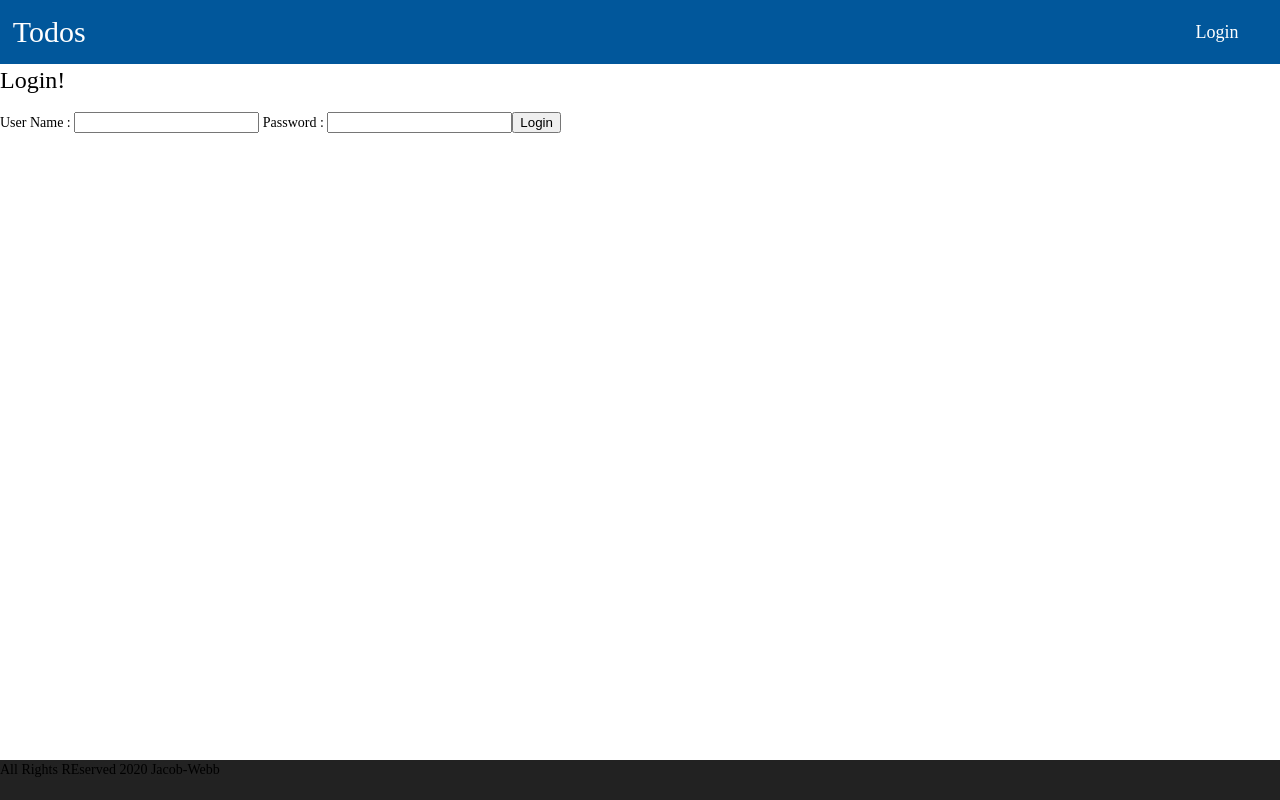
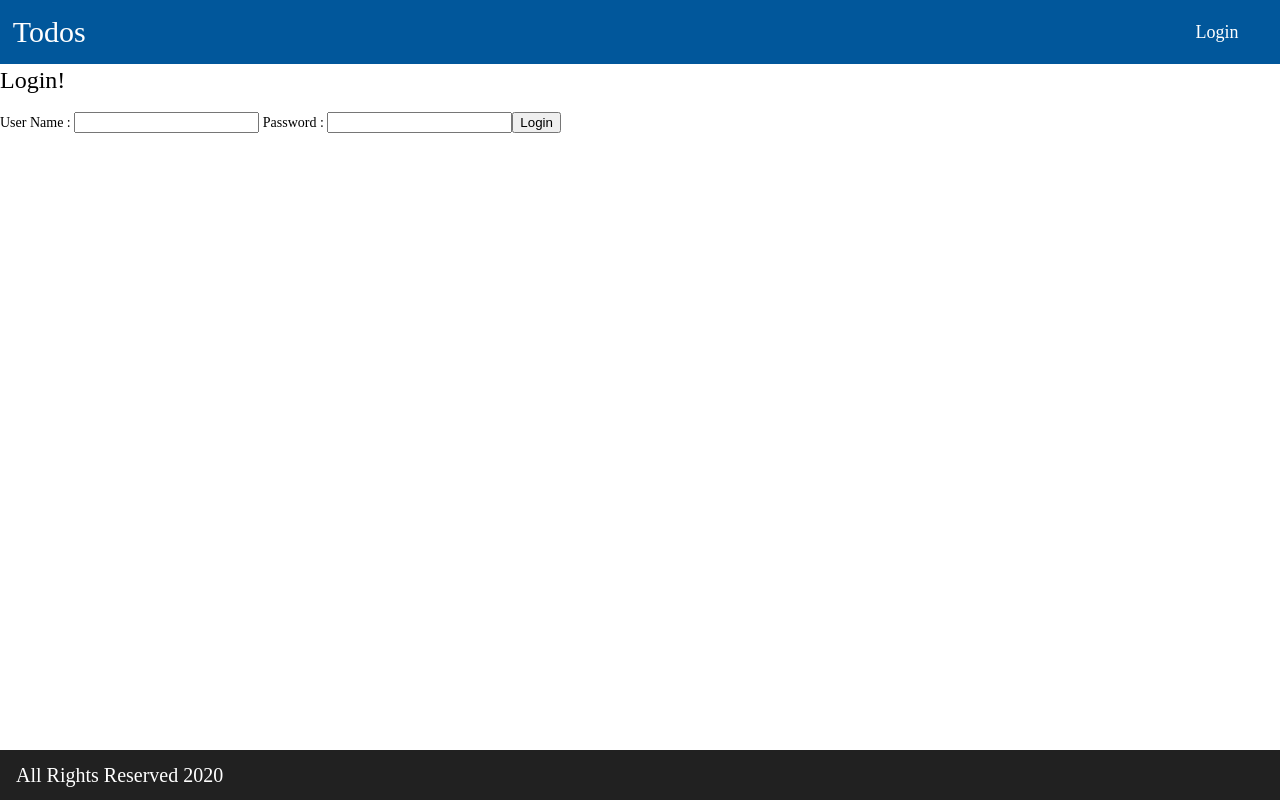
Before and after one commit to Jacob-Webb/todos-backend, an Angular app in the folder frontend/todo/: page / in a window 1280 px wide. Built offline with nearby package versions, Linux system fonts and the light colour scheme.

Commit message:
added current date to footer

```diff
--- a/frontend/todo/src/app/footer/footer.component.html
+++ b/frontend/todo/src/app/footer/footer.component.html
@@ -1,5 +1,9 @@
-<footer class="footer">
+<mat-toolbar class="footer">
+  All Rights Reserved {{date | date:'yyyy'}}
+</mat-toolbar>
+
+<!-- <footer class="footer">
   <div class="container">
-    <span class="text-muted">All Rights REserved 2020 Jacob-Webb</span>
+    <span class="text-muted">All Rights Rserved 2020 Jacob-Webb</span>
   </div>
-</footer>
+</footer> -->
--- a/frontend/todo/src/app/footer/footer.component.scss
+++ b/frontend/todo/src/app/footer/footer.component.scss
@@ -2,6 +2,5 @@
   position: absolute;
   bottom: 0;
   width: 100%;
-  height: 40px;
-  background-color: #222222;
+  height: 50px;
 }
--- a/frontend/todo/src/app/footer/footer.component.ts
+++ b/frontend/todo/src/app/footer/footer.component.ts
@@ -6,8 +6,12 @@ import { Component, OnInit } from '@angular/core';
   styleUrls: ['./footer.component.scss']
 })
 export class FooterComponent implements OnInit {
+  date: Date;
 
-  constructor() { }
+  constructor() {
+    this.date = new Date();
+
+   }
 
   ngOnInit(): void {
   }
--- a/frontend/todo/src/custom-theme.scss
+++ b/frontend/todo/src/custom-theme.scss
@@ -13,7 +13,7 @@
 // (imported above). For each palette, you can optionally specify a default, lighter, and darker
 // hue. Available color palettes: https://material.io/design/color/
 $todo-primary: mat-palette($mat-light-blue, 900);
-$todo-accent: mat-palette($mat-blue-gray, 500);
+$todo-accent: mat-palette($mat-blue-gray, 600);
 
 // The warn palette is optional (defaults to red).
 $todo-warn: mat-palette($mat-red);
--- a/frontend/todo/src/styles.scss
+++ b/frontend/todo/src/styles.scss
@@ -8,13 +8,3 @@ body
   margin: 0;
   padding: 0;
 }
-
-.background-primary
-{
-  background-color: mat-color($todo-primary);
-}
-
-.background-accent
-{
-  background-color: mat-color($todo-accent);
-}
```
